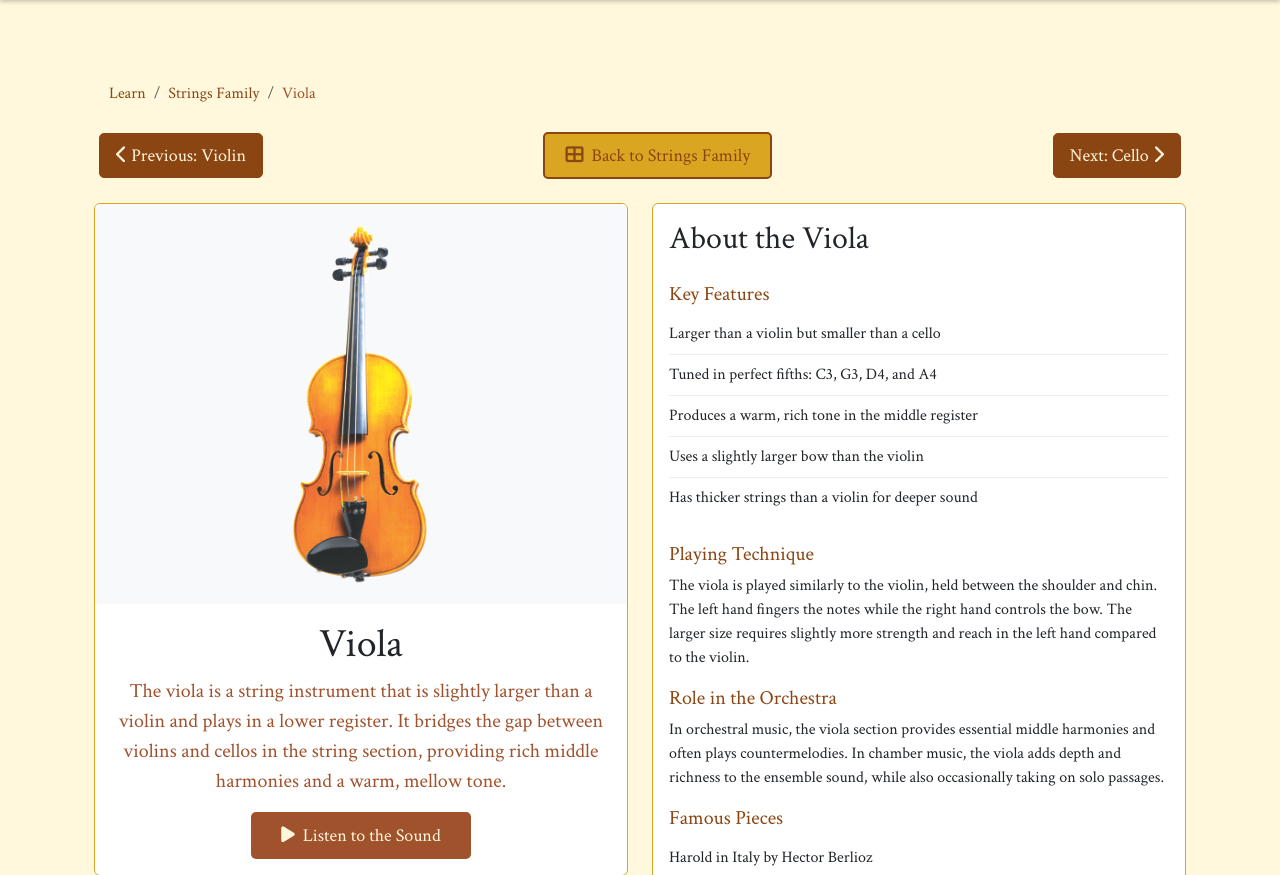
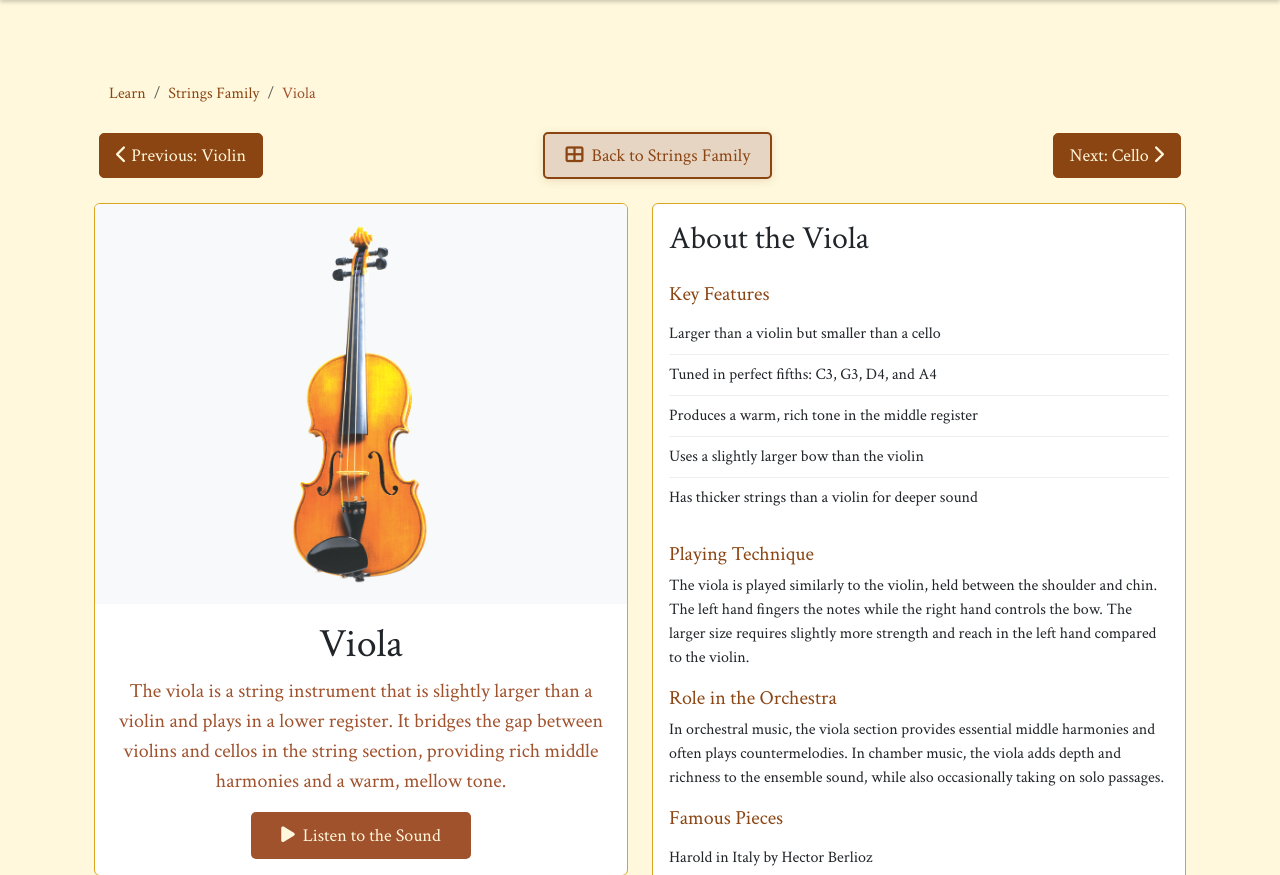
Before and after one commit to Sallyliubj/Orchestra-Explorer, a Flask app: page /learn/strings/viola in a window 1280 px wide, with the pointer over the restyled element. Shown: the part 56-931 px from the top of the page. Run offline with Flask 3, Linux system fonts and the light colour scheme.

Commit message:
change the hover color for Back to family

```diff
--- a/templates/learn/instruments/base_instrument.html
+++ b/templates/learn/instruments/base_instrument.html
@@ -217,10 +217,11 @@
 }
 
 .back-btn:hover {
-    background-color: var(--golden-yellow);
+    background-color: #e6d5c3;  /* A warm, light brown color */
     color: var(--primary-brown);
     border-color: var(--primary-brown);
     text-decoration: none;
+    box-shadow: 0 2px 8px rgba(139, 69, 19, 0.15);  /* Subtle shadow for depth */
 }
 
 .nav-buttons {
```
